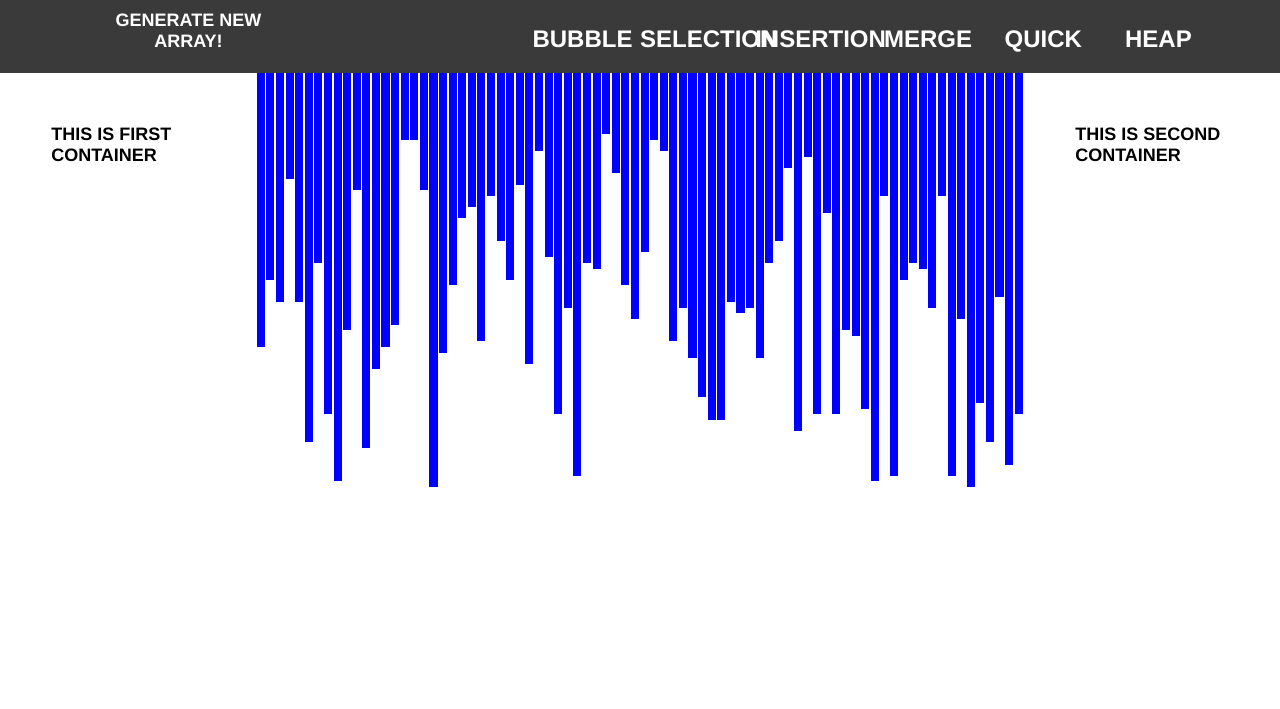
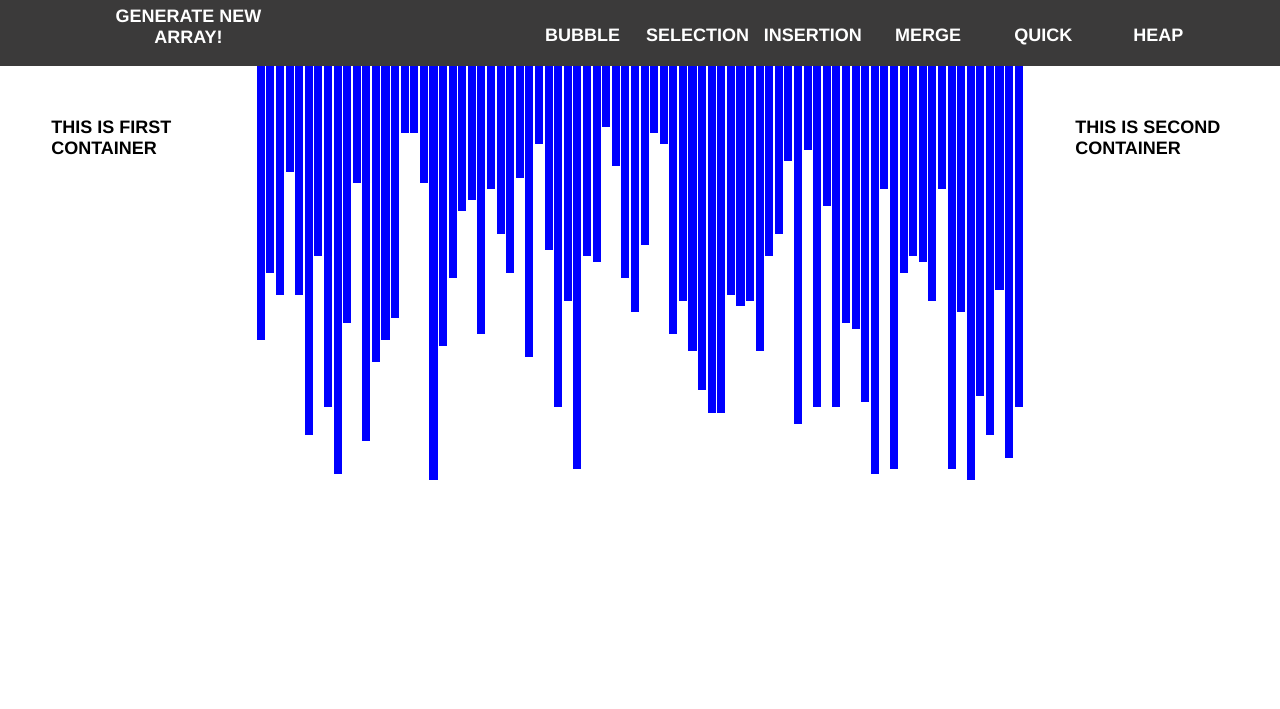
Before and after one commit to subham436/SortingVisualizer, a plain HTML site: page index.html in a window 1280 px wide. Shown: the part 91-800 px from the top of the page. Drawn offline with Linux system fonts and the light colour scheme.

Commit message:
Update style.css

```diff
--- a/css/style.css
+++ b/css/style.css
@@ -69,7 +69,7 @@ nav .header_right .nav-heading {
 nav .header_right .algos {
   display: -ms-grid;
   display: grid;
-  -ms-grid-columns: (16.66667%)[6];
+  -ms-grid-columns: (16.66667%);
       grid-template-columns: repeat(6, 16.66667%);
   place-content: center;
   padding: 2% 0%;
@@ -81,7 +81,7 @@ nav .header_right .algos button {
   color: white;
   outline: none;
   padding: 5% 0%;
-  font-size: x-large;
+  font-size: large;
 }
 
 nav .header_right .algos button:hover {
```
